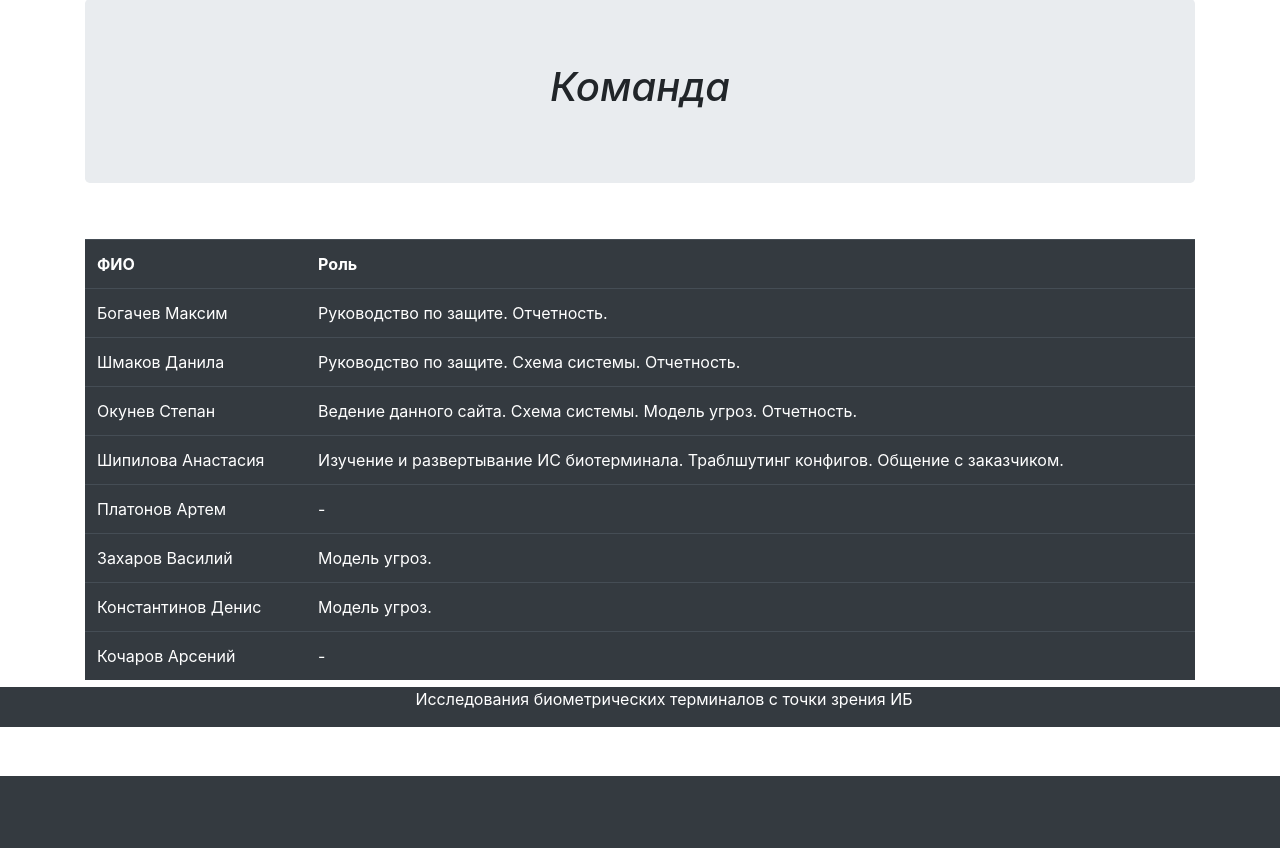
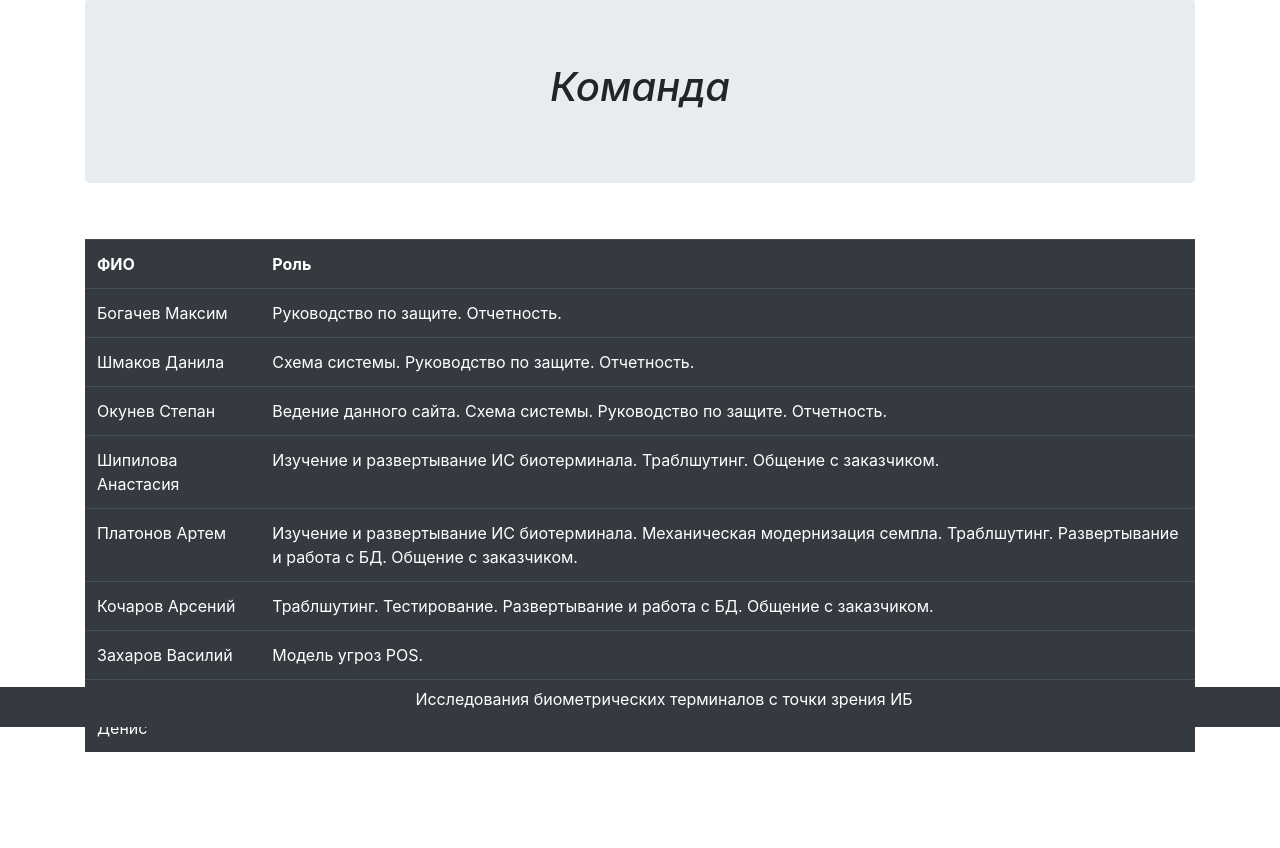
Before and after one commit to Steper2000/bioterm_spring2021, a Flask app: page /team in a window 1280 px wide. Shown: the part 73-921 px from the top of the page. Before the commit the page ends 849 px from the top, so only its background shows below. Run offline with Flask 2, Linux system fonts and the light colour scheme; some libraries are stand-ins or nearby versions.

Commit message:
site update

```diff
--- a/app/templates/team.html
+++ b/app/templates/team.html
@@ -16,44 +16,46 @@
         <tr>
             <td>Шмаков Данила</td>
             <td>
-                Руководство по защите. Схема системы. Отчетность.
+                Схема системы. Руководство по защите. Отчетность.
             </td>
         </tr>
         <tr>
             <td>Окунев Степан</td>
             <td>
-                Ведение данного сайта. Cхема системы. Модель угроз. Отчетность.
+                Ведение данного сайта. Cхема системы. Руководство по защите. Отчетность.
             </td>
         </tr>
         <tr>
             <td>Шипилова Анастасия</td>
             <td>
-                Изучение и развертывание ИС биотерминала. Траблшутинг конфигов. Общение с заказчиком.
+                Изучение и развертывание ИС биотерминала. Траблшутинг. Общение с заказчиком.
             </td>
         </tr>
         <tr>
             <td>Платонов Артем</td>
             <td>
-                -
+                Изучение и развертывание ИС биотерминала. Механическая модернизация семпла. Траблшутинг. Развертывание и работа с БД. Общение с заказчиком.
+            </td>
+        </tr>
+        <tr>
+            <td>Кочаров Арсений</td>
+            <td>
+                Траблшутинг. Тестирование. Развертывание и работа с БД. Общение с заказчиком.
+
             </td>
         </tr>
         <tr>
             <td>Захаров Василий</td>
             <td>
-                Модель угроз.
+                Модель угроз POS.
             </td>
         </tr>
         <tr>
             <td>Константинов Денис</td>
             <td>
-                Модель угроз.
+                Модель угроз СКУД.
             </td>
         </tr>
-        <tr>
-            <td>Кочаров Арсений</td>
-            <td>
-                -
-            </td>
-        </tr>
+
     </table>
 {% endblock %}
```
Also changed, not shown: app/templates/blog.html (+13 -3 lines), app/templates/sources/pd.png (added).
